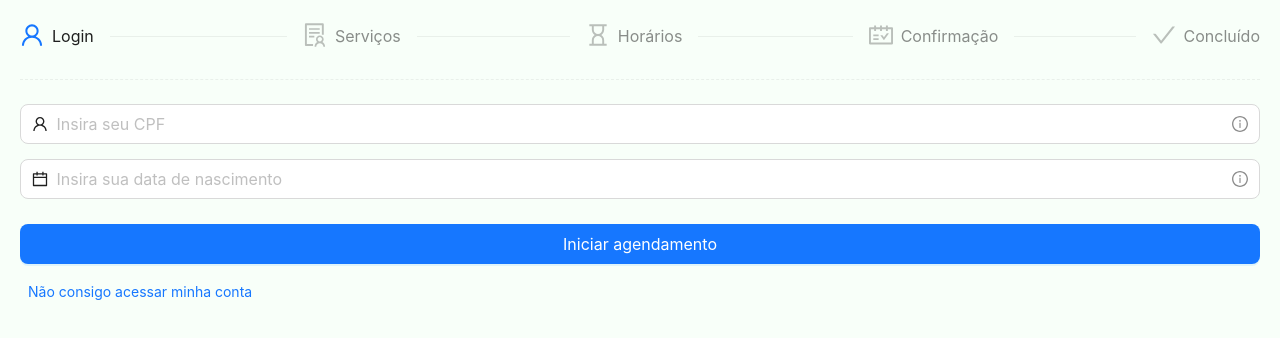
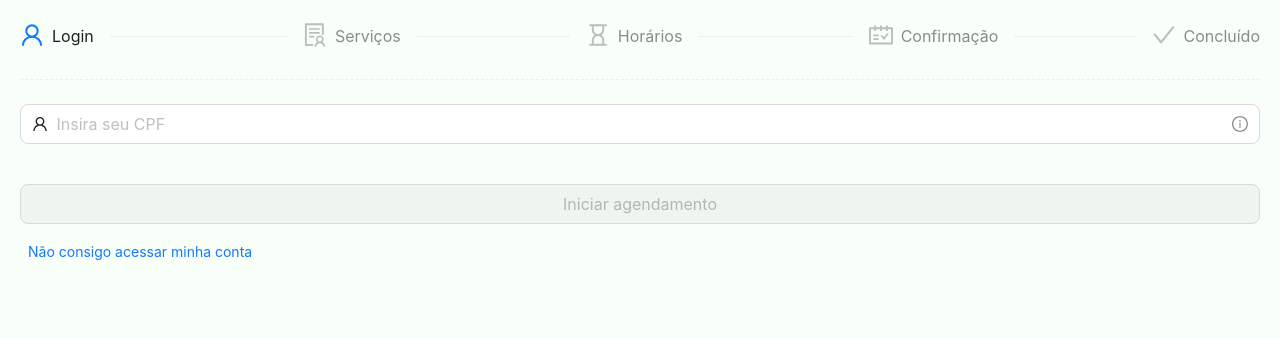
Before and after one commit to ismael-rodrigo/agendamento-frontend-v2, a React (Vite) app: page / in a window 1280 px wide. Shown: the top 338 px of the page. Built offline with nearby package versions, Linux system fonts and the light colour scheme.

Commit message:
intial login with cpf and password

```diff
--- a/src/components/Stepper/Steps/Login.tsx
+++ b/src/components/Stepper/Steps/Login.tsx
@@ -1,15 +1,36 @@
-import { CalendarOutlined, InfoCircleOutlined, UserOutlined } from "@ant-design/icons";
+import { EyeInvisibleOutlined, EyeTwoTone, InfoCircleOutlined, UnlockOutlined, UserOutlined } from "@ant-design/icons";
 import { Button, Input, Row, Space, Tooltip } from "antd";
-import { useContext } from "react";
+import { useContext , useState } from "react";
 import { ScheduleContext } from "../../../context/NewScheduleContext";
+import { cpf as cpfValidator } from 'cpf-cnpj-validator'
 
 export default function LoginStep(){
     const handler = useContext(ScheduleContext)
+    const [showPassord ,setShowPassord ] = useState(false)
+    const [cpf,setCpf] = useState('')
+    const [cpfError, setCpfError] = useState(false)
+
+    const checkIfUserAlreadyExists = (cpf:string)=>{
+      // verify user in backend
+        // if user already exist, show password input
+        // if not exists, open create user page
+    }
+
+    const handlerCpfInput = (value:string) =>{
+      setCpf(value)
+      if(value.length < 11) return setCpfError(false)
+      if(!cpfValidator.isValid(value)) return setCpfError(true)
+      setCpfError(false)
+    }
+
 
     return(
       <Space direction={'vertical'} size={15} style={{ width:'100%' }}>
         <Row>
           <Input
+            maxLength={11}
+            value={cpf}
+            status={cpfError ? 'error' : undefined}
             size='large'
             placeholder=" Insira seu CPF"
             prefix={<UserOutlined className="site-form-item-icon" />}
@@ -18,22 +39,23 @@ export default function LoginStep(){
                 <InfoCircleOutlined style={{ color: 'rgba(0,0,0,.45)' }} />
               </Tooltip>
             }
+            onChange={(v)=>{
+              handlerCpfInput(v.target.value)
+            }}
+
             />
         </Row>
         <Row>
-        <Input
-            size='large'
-            placeholder=" Insira sua data de nascimento"
-            prefix={<CalendarOutlined />}
-            suffix={
-              <Tooltip title="Data de nascimento dia/mes/ano">
-                <InfoCircleOutlined style={{ color: 'rgba(0,0,0,.45)' }} />
-              </Tooltip>
-            }
-            />
+        {showPassord &&
+        <Input.Password
+        size='large'
+        placeholder="Senha de acesso"
+        prefix={<UnlockOutlined  className="site-form-item-icon" />}
+        iconRender={(visible) => (visible ? <EyeTwoTone /> : <EyeInvisibleOutlined />)}
+        />}
         </Row>
 
-        <Button type="primary" block size='large' style={{marginTop:10}} onClick={()=>handler?.setPage({...handler.page, login:'finish' ,register_user:'process'})} >
+        <Button disabled={cpfError || cpf.length < 11} type="primary" block size='large' style={{marginTop:10}} onClick={()=>handler?.setPage({...handler.page, login:'finish' ,register_user:'process'})} >
           Iniciar agendamento
         </Button>
         <Button type="link" size='small'>
```
